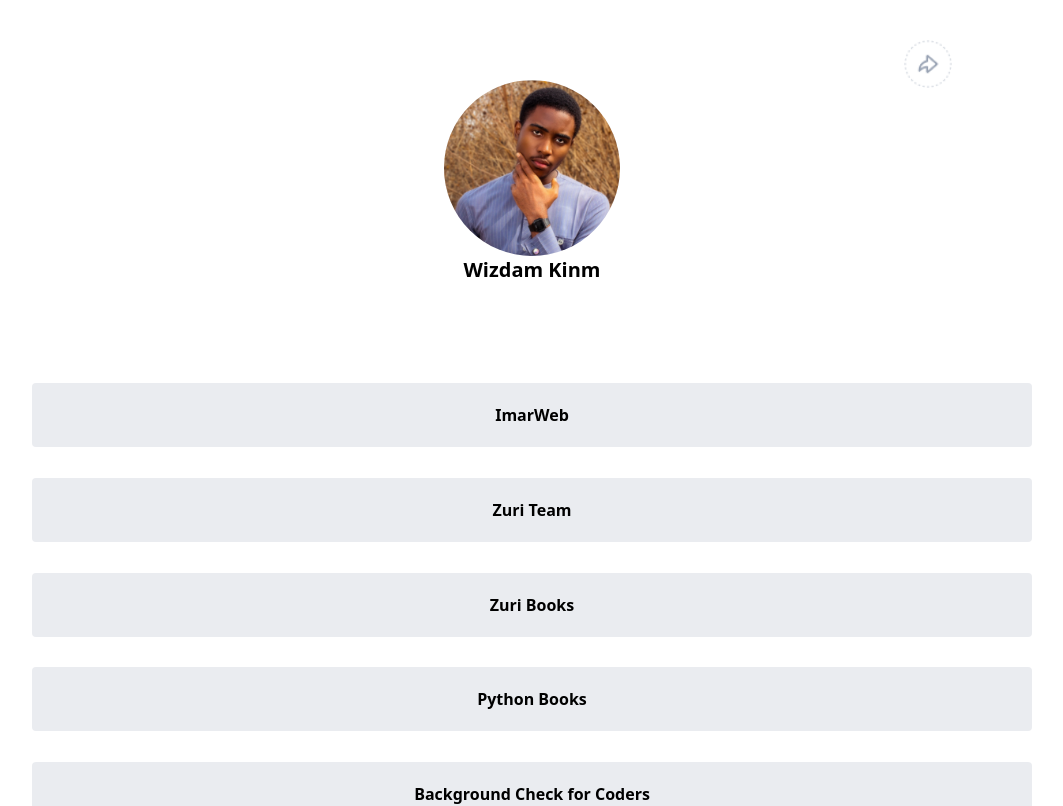
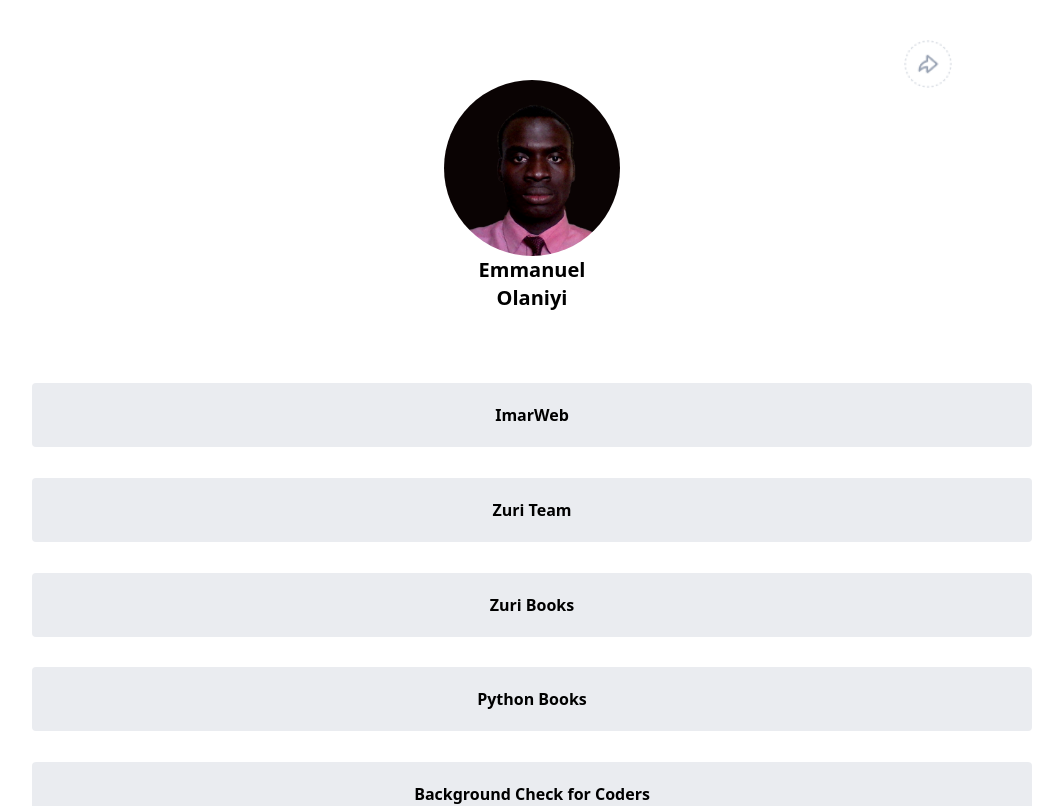
Before and after one commit to himarnoel/Zuri-Stage-1, a React app: page / in a window 1280 px wide. Shown: the top 806 px of the page, without its empty margins (108-1171 px from the left). Built offline with nearby package versions, Linux system fonts and the light colour scheme; the HTML template or start-up script is replaced by a standard one.

Commit message:
changed dp and name

```diff
--- a/src/App.jsx
+++ b/src/App.jsx
@@ -1,6 +1,6 @@
 import { useState } from "react";
 import btn from "./assets/btn.png";
-import avatar from "./assets/avatar.png";
+import avatar from "./assets/Untitled-1.png";
 import slack from "./assets/slack.png";
 import github from "./assets/Icon.png";
 import zuri from "./assets/Vector.png";
@@ -28,7 +28,7 @@ function App() {
           />
 
           <p className="text-center font-bold lg:text-xl text-lg ">
-            Wizdam Kinm
+           Emmanuel Olaniyi
           </p>
         </div>
         <div className="lg:mt-44 mt-24 flex flex-col justify-evenly  h-[600px]">
```
Also changed, not shown: src/assets/Untitled-1.png (added).
